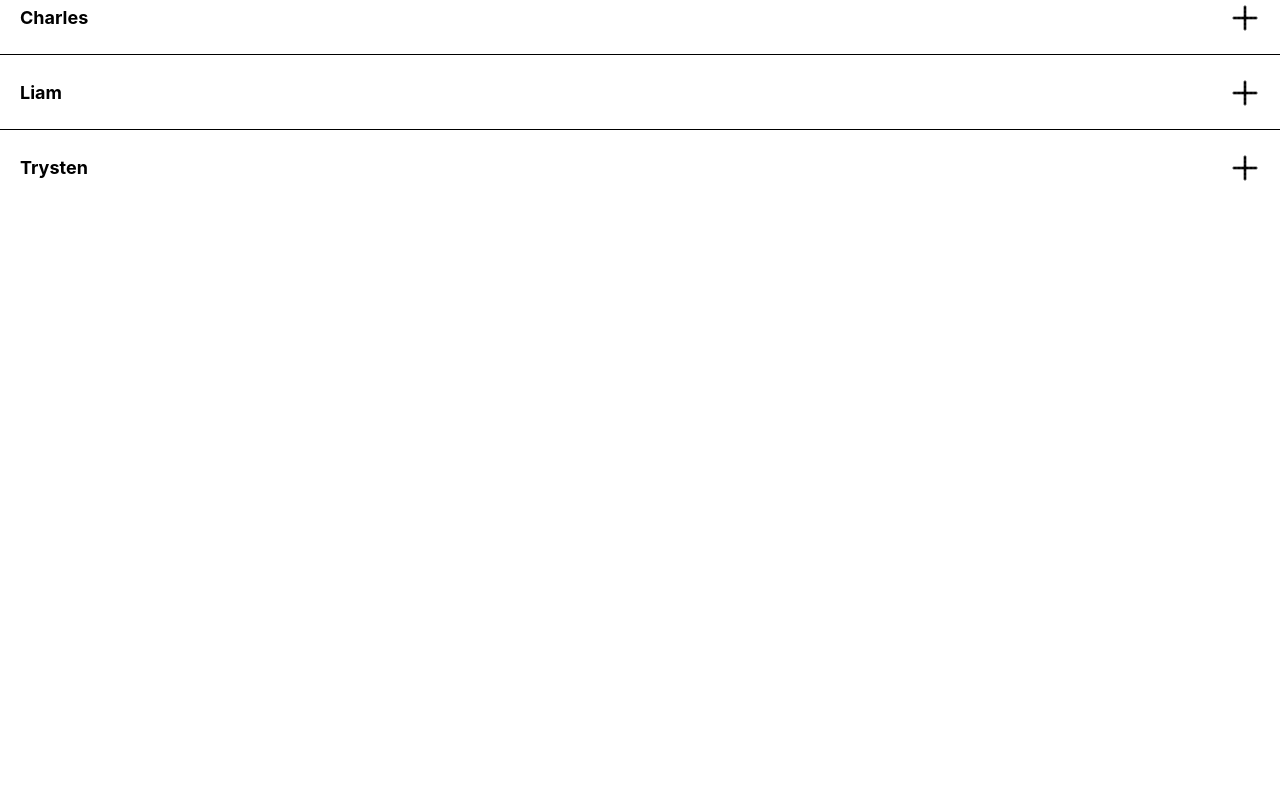
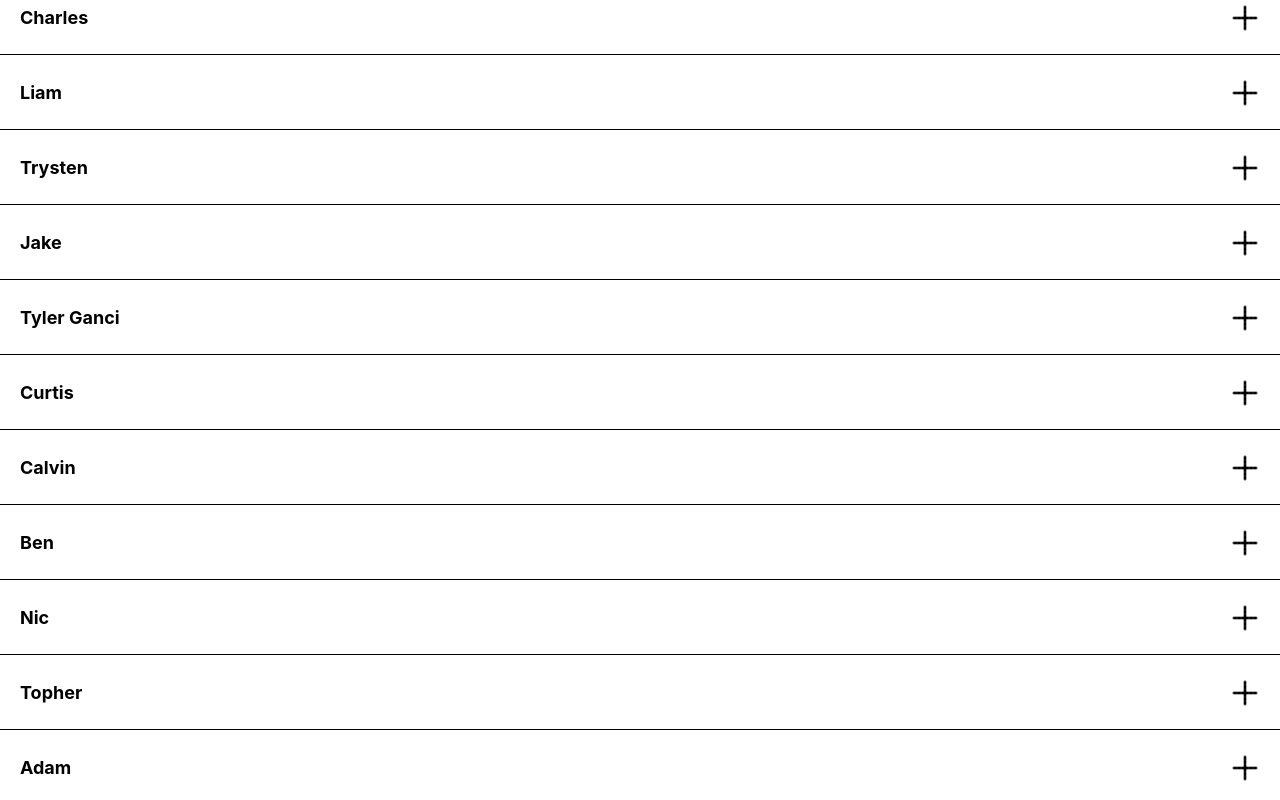
Before and after one commit to gonzalespaulb/lifty-scheduler, a React (Create React App) app: page /list in a window 1280 px wide. Shown: the part 920-1720 px from the top of the page. Before the commit the page ends 1125 px from the top, so only its background shows below. Built offline with nearby package versions, Linux system fonts and the light colour scheme.

Commit message:
nonlifties rendered

```diff
--- a/src/Scheduler/WorkerList/WorkerList.jsx
+++ b/src/Scheduler/WorkerList/WorkerList.jsx
@@ -1,23 +1,38 @@
 import { useState } from "react";
-import { liftList } from "../utils/designationList";
-import { CrossIcon, EmployeeStatus, EmployeeStatusContainer, Info, InfoContainer, MainContainer, Name, Worker, WorkerContainer } from "./styles";
+import { liftList, nonLiftList } from "../utils/designationList";
+import {
+  CrossIcon,
+  EmployeeStatus,
+  EmployeeStatusContainer,
+  Info,
+  InfoContainer,
+  MainContainer,
+  Name,
+  Worker,
+  WorkerContainer,
+} from "./styles";
 
 const WorkerList = () => {
   let allWorkers = [];
 
   for (const lift of liftList) {
-    if (lift.mid === undefined) {
-      const liftWorkerList = [lift.top, lift.bottom].flat();
 
     const designationPosition = (worker) => {
       if (lift.top.includes(worker)) {
         return `Top ${lift.name}`;
       }
 
+      if (lift.mid && lift.mid.includes(worker)) {
+        return `Mid ${lift.name}`;
+      }
+
       if (lift.bottom.includes(worker)) {
         return `Bottom ${lift.name}`;
       }
     };
+
+    if (lift.mid === undefined) {
+      const liftWorkerList = [lift.top, lift.bottom].flat();
 
       for (const worker of liftWorkerList) {
         worker.supervisor = lift.supervisor;
@@ -30,23 +45,17 @@ const WorkerList = () => {
 
     const liftWorkerList = [lift.top, lift.mid, lift.bottom].flat();
 
-    const designationPosition = (worker) => {
-      if (lift.top.includes(worker)) {
-        return `Top ${lift.name}`;
-      }
-
-      if (lift.mid.includes(worker)) {
-        return `Mid ${lift.name}`;
-      }
-
-      if (lift.bottom.includes(worker)) {
-        return `Bottom ${lift.name}`;
-      }
-    };
-
     for (const worker of liftWorkerList) {
       worker.supervisor = lift.supervisor;
       worker.designation = designationPosition(worker);
+      allWorkers.push(worker);
+    }
+  }
+
+  for (const nonLift of nonLiftList) {
+    for (const worker of nonLift.workers) {
+      worker.supervisor = "Greg Green";
+      worker.designation = nonLift.name;
       allWorkers.push(worker);
     }
   }
@@ -57,26 +66,27 @@ const WorkerList = () => {
   const [activeInfo, setActiveInfo] = useState(null);
 
   const renderWorkers = () => {
-
     const openAccordion = (index) => {
-      if(activeInfo === index) {
+      if (activeInfo === index) {
         setActiveInfo(null);
         setOpenInfo(false);
-      }
-      else {
+      } else {
         setActiveInfo(index);
         setOpenInfo(true);
       }
-    }
+    };
 
-    return workersToRender.map((worker,i) => {
+    return workersToRender.map((worker, i) => {
       return (
         <Worker openInfo={openInfo} activeInfo={activeInfo} index={i}>
           <WorkerContainer>
-              <Name>
-                {worker.name}
-              </Name>
-              <CrossIcon onClick={() => openAccordion(i)} openInfo={openInfo} activeInfo={activeInfo} index={i}/>
+            <Name>{worker.name}</Name>
+            <CrossIcon
+              onClick={() => openAccordion(i)}
+              openInfo={openInfo}
+              activeInfo={activeInfo}
+              index={i}
+            />
           </WorkerContainer>
           <InfoContainer>
             <EmployeeStatusContainer>
@@ -88,13 +98,11 @@ const WorkerList = () => {
             <Info></Info>
           </InfoContainer>
         </Worker>
-      )
-    })
-  }
+      );
+    });
+  };
 
-  return <MainContainer>
-    {renderWorkers()}
-  </MainContainer>;
+  return <MainContainer>{renderWorkers()}</MainContainer>;
 };
 
 export default WorkerList;
```
Lines whose indentation alone changed are shown as unchanged.
